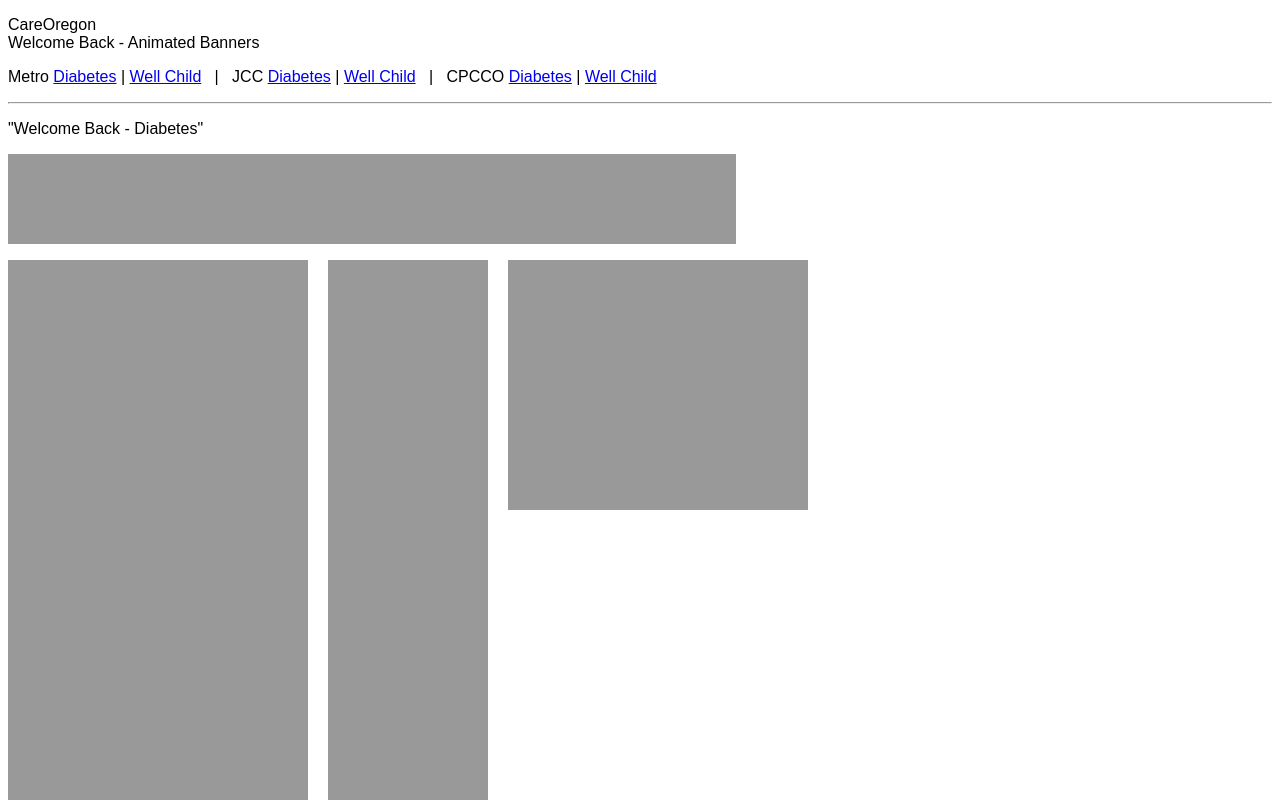
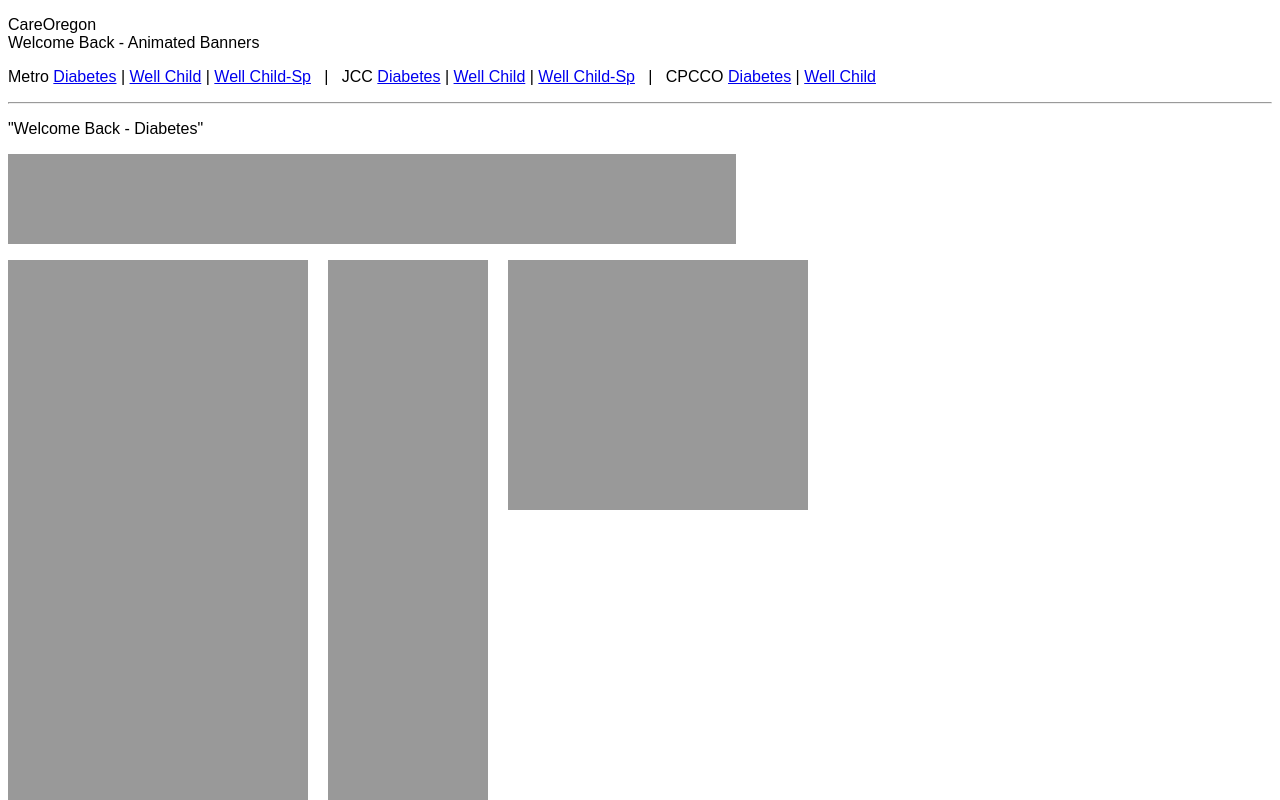
Before and after one commit to ApprovalPage/CO-202204-WelcomeBack, a plain HTML site: page diabetes.html in a window 1280 px wide. Shown: the top 800 px of the page. Drawn offline with Linux system fonts and the light colour scheme; a script that the page names is missing.

Commit message:
Add files via upload

```diff
--- a/menu.html
+++ b/menu.html
@@ -2,9 +2,9 @@
   Welcome Back - Animated Banners</font></p>
 
 <p><font face="Arial, Helvetica, sans-serif">
-	Metro <a href="CO-diabetes.html">Diabetes</a> | <a href="CO-wellchild.html">Well Child</a>
+	Metro <a href="CO-diabetes.html">Diabetes</a> | <a href="CO-wellchild.html">Well Child</a> | <a href="CO-wellchild-esp.html">Well Child-Sp</a>
 	&nbsp;&nbsp;|&nbsp;&nbsp;
-	JCC <a href="JCC-diabetes.html">Diabetes</a> | <a href="JCC-wellchild.html">Well Child</a>
+	JCC <a href="JCC-diabetes.html">Diabetes</a> | <a href="JCC-wellchild.html">Well Child</a> | <a href="JCC-wellchild-esp.html">Well Child-Sp</a>
 	&nbsp;&nbsp;|&nbsp;&nbsp;
 	CPCCO <a href="CPCCO-diabetes.html">Diabetes</a> | <a href="CPCCO-wellchild.html">Well Child</a><br />
 </font></p>
```
